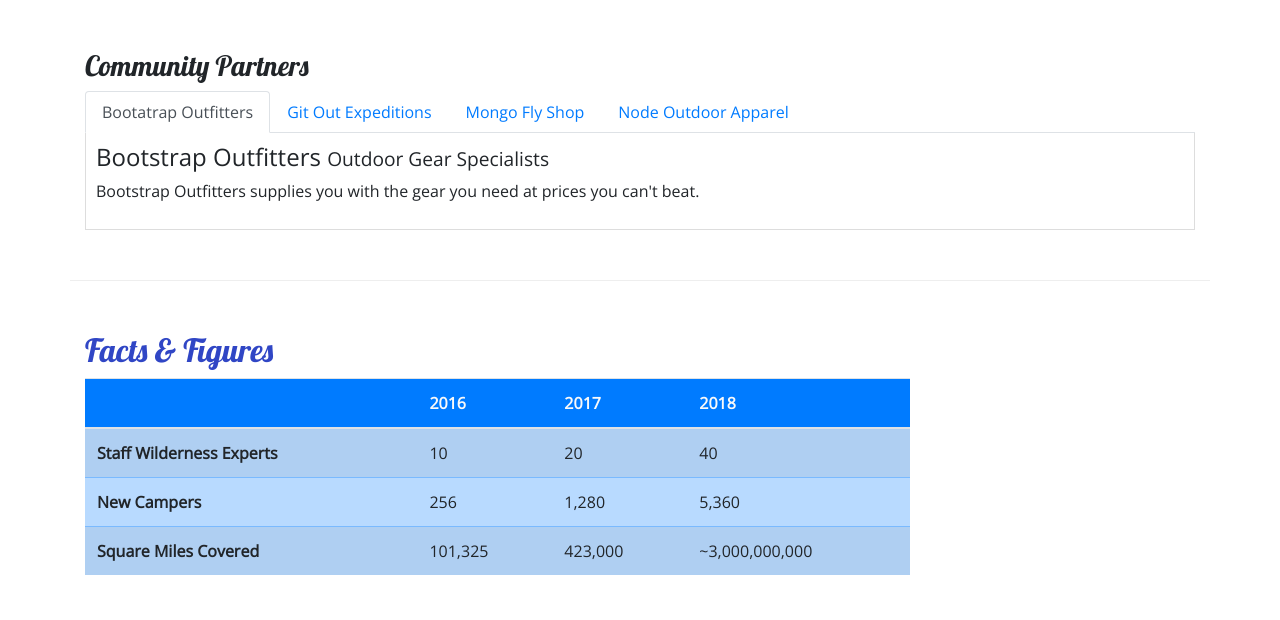
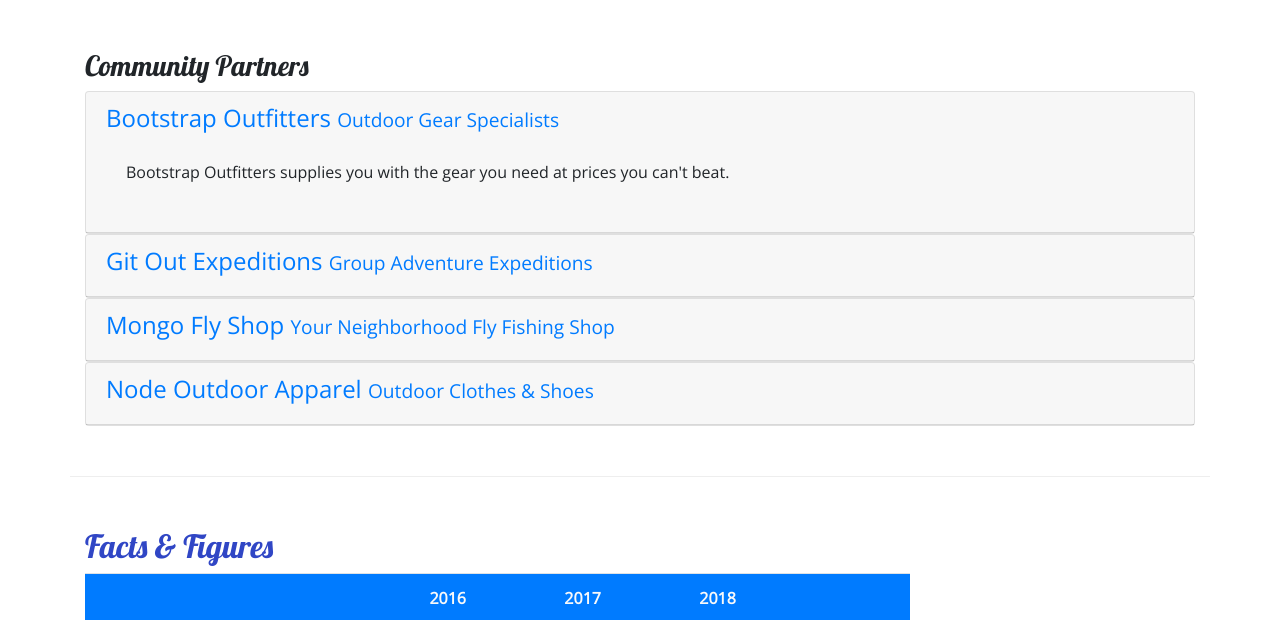
Before and after one commit to NBeshir/CustomStyles, a website: page aboutus.html in a window 1280 px wide. Shown: the part 811-1431 px from the top of the page. Drawn offline with nearby package versions, Linux system fonts and the light colour scheme.

Commit message:
accordion added

```diff
--- a/aboutus.html
+++ b/aboutus.html
@@ -142,69 +142,73 @@
       <div class="row row-content">
         <div class="col">
           <h3>Community Partners</h3>
-          <ul class="nav nav-tabs">
-            <li class="nav-item">
-              <a
-                href="#bootstrap"
-                role="tab"
-                data-toggle="tab"
-                class="nav-link active"
-                >Bootatrap Outfitters</a
-              >
-            </li>
-            <li class="nav-item">
-              <a href="#git" role="tab" data-toggle="tab" class="nav-link"
-                >Git Out Expeditions</a
-              >
-            </li>
-            <li class="nav-item">
-              <a href="#mongo" role="tab" data-toggle="tab" class="nav-link">Mongo Fly Shop</a>
-            </li>
-            <li class="nav-item">
-              <a href="#node" role="tab" data-toggle="tab" class="nav-link">Node Outdoor Apparel</a>
-            </li>
-          </ul>
-          <div class="tab-content">
-            <div
-              role="tabpanel"
-              class="tab-pane fade show active"
-              id="bootstrap"
-            >
-              <h4>
-                Bootstrap Outfitters <small>Outdoor Gear Specialists</small>
-              </h4>
+
+          <div id="accordion">
+            <div class="card">
+
+                <div role="tab" class="card-header">
+
+                    <h4> <a href="#bootstrap" data-toggle="collapse" data-target="#bootstrap">Bootstrap Outfitters <small>Outdoor Gear Specialists</small></a></h4>
+                    <div class="collapse show" id="bootstrap" data-parent="#accordion">
+                        <div class="card-body">
                             <p class="d-none d-sm-block">
                                 Bootstrap Outfitters supplies you with the gear you need at
                                 prices you can't beat.
                             </p>
                         </div>
-            <div role="tabpanel" class="tab-pane fade show " id="git">
+                    </div>
+                </div>
+            </div>
+            <div class="card">
+               <div role="tab" class="card-header">
                     <h4>
+                        <a href="#git" data-toggle="collapse" data-target="#git" class="collapsed">
                         Git Out Expeditions <small>Group Adventure Expeditions</small>
+                        </a>
                     </h4>
+                    <div class="collapse" id="git" data-parent="#accordion">
+
+                        <div class="card-body">
                             <p class="d-none d-sm-block">
                                 Join Git Out Expeditions to explore new horizons with a group of
                                 other adventurers!
                             </p>
                         </div>
-            <div role="tabpanel" class="tab-pane fade show " id="mongo">
+                    </div>
+                </div>
+            </div>
+            <div class="card">
+                <div role="tab" class="card-header">
                     <h4>
+                        <a href="#mongo" data-toggle="collapse" data-target="#mongo" class="collapsed">
                         Mongo Fly Shop <small>Your Neighborhood Fly Fishing Shop</small>
-              </h4>
-
-              <p class="d-none d-sm-block">
+                    </a></h4>
+                    <div class="collapse" id="mongo" data-parent="#accordion">
+                        <div class="card-body">
+                            <p class="d-none d-sm-block" >
                                 Need a new fishing pole, a tacklebox, or flies of all kinds?
                                 Stop by Mongo Fly Shop.
                             </p>
                         </div>
-            <div role="tabpanel" class="tab-pane fade show" id="node">
+                    </div>
+                </div>
+            </div>
+            <div class="card">
+                <div role="tab" class="card-header">
                     <h4>
+                        <a href="#node" data-toggle="collapse" data-target="#node" class="collapsed">
                         Node Outdoor Apparel <small>Outdoor Clothes & Shoes</small>
+                        </a>
                     </h4>
-              <p class="d-none d-sm-block">
+                    <div class="collapse" id="node" data-parent="#accordion">
+                        <div class="card-body">
+                            <p class="d-none d-sm-block" >
                                 From polar fleeces to swimsuits, hiking boots to waders, a visit
                                 to Node will be sure to get you covered.
                             </p>
+                        </div>
+                    </div>
+                </div>
             </div>
           </div>
         </div>
```
Lines whose indentation alone changed are shown as unchanged.
